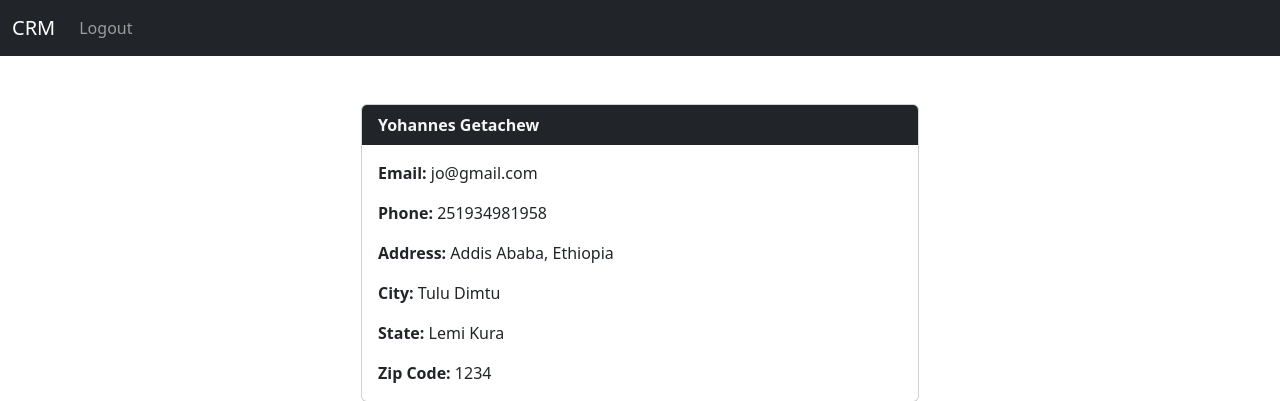
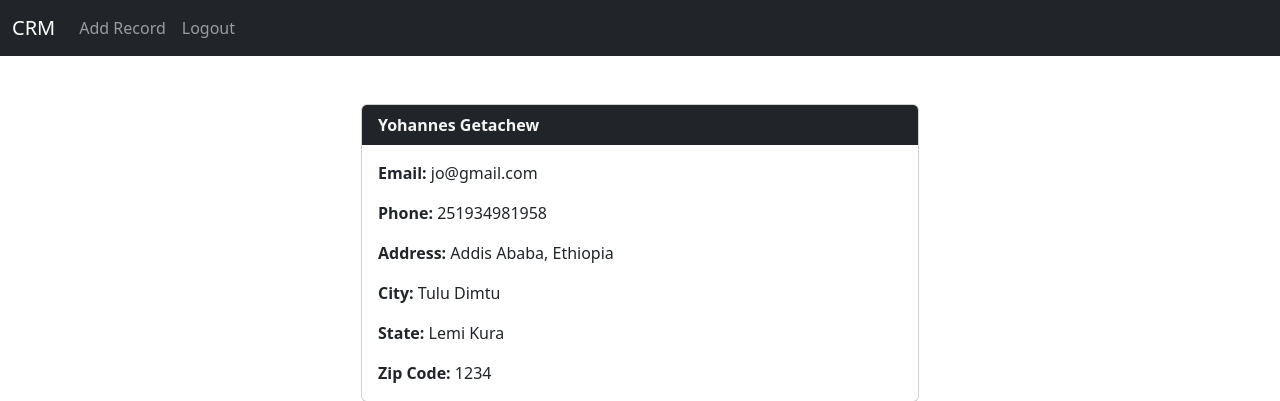
Before and after one commit to michaelgetachew-abebe/Customer-Relation-Management-App, a Django app: page /record/1 in a window 1280 px wide. Shown: the top 401 px of the page. Run offline with Django 4.2, Linux system fonts and the light colour scheme; a user stored in the database is signed in; data comes from the database, SQL or seed files in the repository; both versions use the stored data as it was after the commit.

Commit message:
Feat(add): added record adding functionality

```diff
--- /dev/null
+++ b/crm/crmApp/templates/add_record.html
@@ -0,0 +1,5 @@
+{% extends 'base.html' %}
+
+{% block content %}
+    <h1>Add Record</h1>
+{% endblock%}
--- a/crm/crmApp/templates/navbar.html
+++ b/crm/crmApp/templates/navbar.html
@@ -7,6 +7,9 @@
       <div class="collapse navbar-collapse" id="navbarSupportedContent">
         <ul class="navbar-nav me-auto mb-2 mb-lg-0">
             {% if user.is_authenticated %}
+                <li>
+                  <a class="nav-link" href="{% url 'add_record' %}">Add Record</a>
+                </li>
                 <li class="nav-item">
                     <a class="nav-link" href="{% url 'logout_user' %}">Logout</a>
                 </li>
--- a/crm/crmApp/templates/record.html
+++ b/crm/crmApp/templates/record.html
@@ -19,7 +19,7 @@
       <br/>
       <div class="d-flex justify-content-between">
         <a href="{% url 'home' %}" class="btn btn-secondary">Back</a>
-        <a href="{% url 'delete' %}" class="btn btn-danger">Delete</a>
+        <a href="{% url 'delete_record' customer.id %}" class="btn btn-danger">Delete</a>
       </div>
 </div>
 
--- a/crm/crmApp/urls.py
+++ b/crm/crmApp/urls.py
@@ -7,5 +7,6 @@ urlpatterns = [
     path('logout/', views.logout_user, name='logout_user'),
     path('register/', views.register_user, name='register_user'),
     path('record/<int:id>', views.customer_record, name='record'),
-    path('delete_record/<int:id>', views.delete, name='delete_record')
+    path('delete_record/<int:id>', views.delete, name='delete_record'),
+    path('add_record', views.add_record, name='add_record'),
 ]
--- a/crm/crmApp/views.py
+++ b/crm/crmApp/views.py
@@ -58,13 +58,18 @@ def customer_record(request, id):
 
 
 def delete(request, id):
+    records = Record.objects.all()
+    if request.user.is_authenticated:
+        delete_it = Record.objects.get(id=id)
+        delete_it.delete()
 
-    if request.user.is_authenticated:
-        Record.objects.delete(id=id)
-
-        customer = Record.objects.all()
-        return render(request, 'home.html', {'customer': customer})
+        record = Record.objects.all()
+        messages.success(request, "Customer deleted successfully ... ")
+        return redirect('home')
 
     else:
         messages.error(request, "You must be logged in to complete this action ...")
         return redirect('home')
+
+def add_record(request):
+    return render(request, 'add_record.html', {})
```
Also changed, not shown: crm/db.sqlite3.
